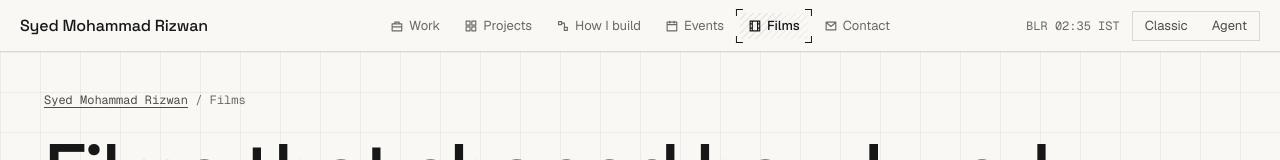
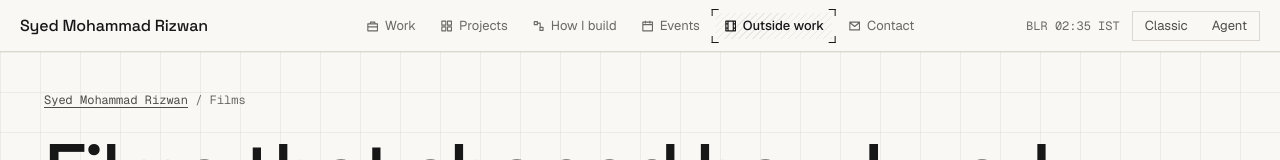
Before and after one commit to rizwan2004cs/portfolio, a Next.js app: page /films in a window 1280 px wide. Shown: the top 160 px of the page. Built offline with nearby package versions, Linux system fonts and the light colour scheme; a web font is replaced by a local one.

Commit message:
Nav: "Outside work" goes to the home section, not the films page
The link scrolls to the Outside work section on the home page (and from other
pages, to /#outside); it reads "Outside" on phones and stays marked on
/films.

```diff
--- a/src/app/films/page.tsx
+++ b/src/app/films/page.tsx
@@ -56,7 +56,7 @@ export default function FilmsPage() {
   let n = 0;
   return (
     <div className="classic-page">
-      <Header mode="work" current="films" />
+      <Header mode="work" current="outside" />
       <main className="classic grid-bg" id="classic">
         <article className="wk films wide">
           <nav className="crumbs" aria-label="Breadcrumb"><a href="/">Syed Mohammad Rizwan</a> / Films</nav>
--- a/src/components/Header.tsx
+++ b/src/components/Header.tsx
@@ -6,7 +6,7 @@ const SECTIONS: [string, string, string, string?][] = [
   ["projects", "Projects", "M2.5 2.5h4.5v4.5h-4.5zM9 2.5h4.5v4.5h-4.5zM2.5 9h4.5v4.5h-4.5zM9 9h4.5v4.5h-4.5z"],
   ["principles", "How I build", "M3 3h3.5v3.5h-3.5zM9.5 9.5h3.5v3.5h-3.5zM6.5 4.75h3.25v4.75", "Build"],
   ["events", "Events", "M2.5 3.5h11v10h-11zM2.5 6.5h11M5.5 2v3M10.5 2v3"],
-  ["films", "Films", "M2.5 2.5h11v11h-11zM5 2.5v11M11 2.5v11M2.5 5.5h2.5M2.5 10.5h2.5M11 5.5h2.5M11 10.5h2.5"],
+  ["outside", "Outside work", "M2.5 2.5h11v11h-11zM5 2.5v11M11 2.5v11M2.5 5.5h2.5M2.5 10.5h2.5M11 5.5h2.5M11 10.5h2.5", "Outside"],
   ["contact", "Contact", "M2.5 3.5h11v9h-11zM2.5 4l5.5 4.5 5.5-4.5"],
 ];
 
@@ -19,8 +19,7 @@ export function Header({ mode, current }: { mode: "agent" | "classic" | "work";
       {mode !== "agent" && (
         <nav className="secnav" aria-label="Sections">
           {SECTIONS.map(([id, label, d, short]) => (
-            // Films is its own page; the rest are sections of the home page
-            <a key={id} href={id === "films" ? "/films" : `${mode === "classic" ? "" : "/"}#${id}`} data-sec={id === "films" ? "outside" : id} aria-current={current === id ? "true" : undefined} aria-label={short ? label : undefined}>
+            <a key={id} href={`${mode === "classic" ? "" : "/"}#${id}`} data-sec={id} aria-current={current === id ? "true" : undefined} aria-label={short ? label : undefined}>
               <svg viewBox="0 0 16 16" aria-hidden="true"><path d={d} /></svg>
               {short ? <><span className="lf">{label}</span><span className="ls" aria-hidden="true">{short}</span></> : label}
             </a>
```
